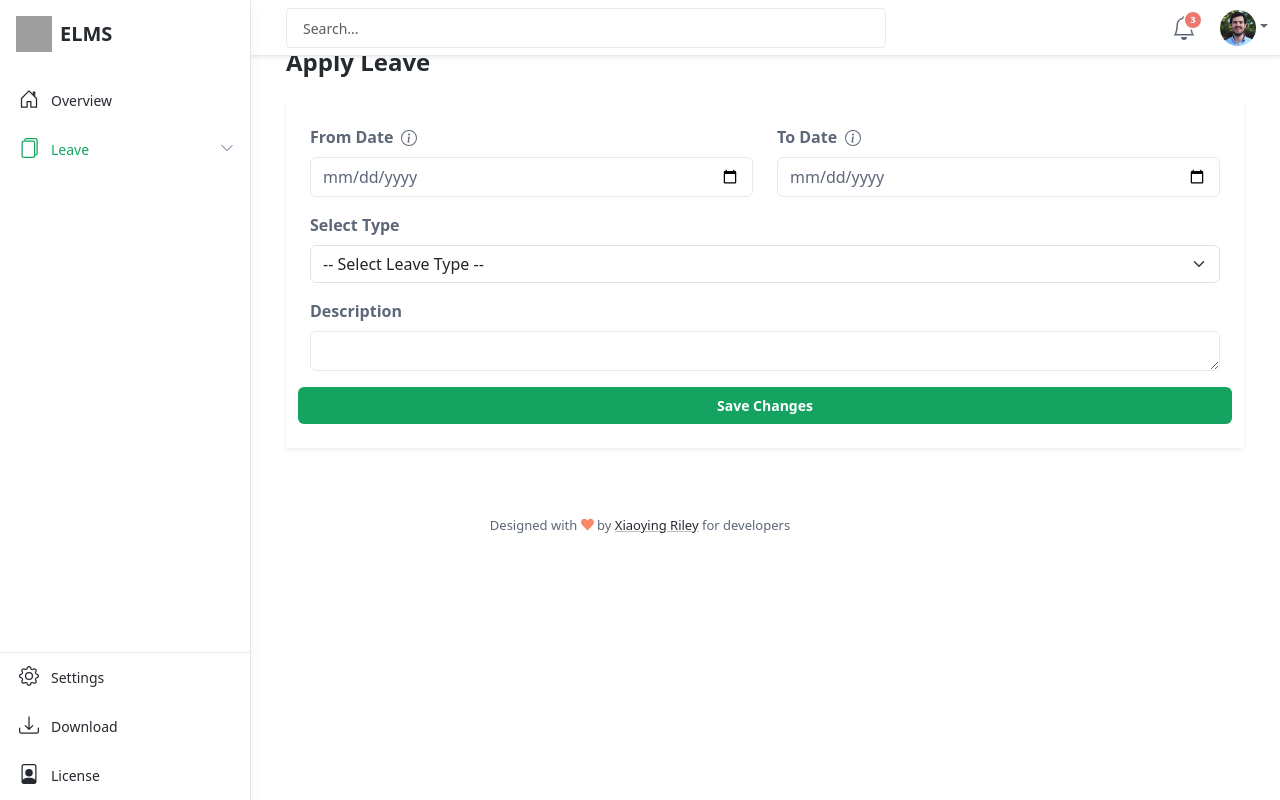
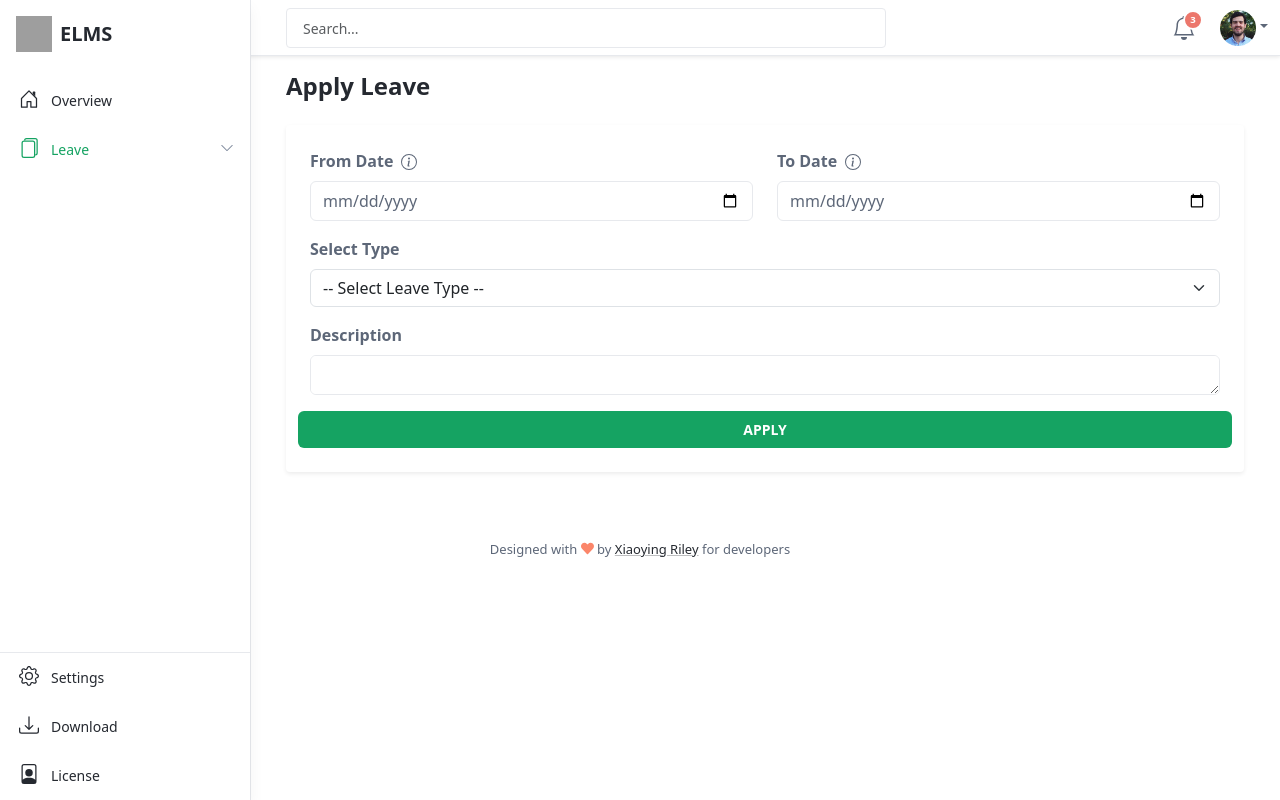
Before and after one commit to jonie20/Elms, a Django app: page /account/apply_leave/ in a window 1280 px wide. Run offline with Django 3.2, Linux system fonts and the light colour scheme; a user stored in the database is signed in; some libraries are stand-ins or nearby versions; grey boxes are pictures that could not be loaded.

```diff
--- a/user/templates/apply_leave.html
+++ b/user/templates/apply_leave.html
@@ -13,7 +13,7 @@
 
 	<div class="app-wrapper">
 
-		<div class="app-content pt-3 p-md-3 p-lg-4">
+		<div class="app-content pt-3 p-md-3 p-lg-4 mt-4">
 			<div class="container-xl">
 
 				<h1 class="app-page-title">Apply Leave</h1>
@@ -66,7 +66,7 @@
 									    <label for="setting-input-3" class="form-label">Description</label>
 										<textarea class="form-control" name="description" id="exampleFormControlTextarea1" rows="3"></textarea>
 									</div>
-									<button type="submit" class="btn app-btn-primary" >Save Changes</button>
+									<button type="submit" class="btn app-btn-primary" >APPLY</button>
 							    </form>
 						    </div><!--//app-card-body-->
 
--- a/user/views.py
+++ b/user/views.py
@@ -1,10 +1,14 @@
+from datetime import date
+
 from django.contrib import messages
+
 from django.shortcuts import render, redirect
 from django.views import View
 from django.contrib.auth import login, logout
 from django.contrib.auth.decorators import login_required
 from user.authentication import AccountAuthentication
 from user.models import Account, LeaveApplication
+from datetime import datetime, timedelta
 
 class RegisterView(View):
     def get(self, request):
@@ -64,22 +68,43 @@ def apply_leave(request):
         to_date = request.POST.get('to_date')
         description = request.POST.get('description')
 
-        # Validate fields (basic validation example)
-        if not leave_type or not from_date or not to_date or not description:
+        # Convert dates from strings to datetime objects
+        try:
+            from_date_obj = datetime.strptime(from_date, '%Y-%m-%d').date()
+            to_date_obj = datetime.strptime(to_date, '%Y-%m-%d').date()
+        except ValueError:
+            messages.error(request, "Invalid date format. Please try again.")
+            return redirect('apply_leave')
+
+        # Get current date and one month ahead
+        current_date = datetime.now().date()
+        max_date = current_date + timedelta(days=30)
+
+        # Validate dates
+        if not leave_type or not description:
             messages.error(request, "All fields are required. Please try again.")
-            return redirect('apply_leave.html')
-        else:
-            # Save the leave application
-            leave_application = LeaveApplication(
-                leave_type=leave_type,
-                from_date=from_date,
-                to_date=to_date,
-                description=description,
-                employee=request.user
-            )
-            leave_application.save()
-            messages.success(request, "Leave application submitted successfully.")
-            return redirect('index.html')  # Redirect to a leave list or dashboard
+            return redirect('apply_leave')
+        elif from_date_obj < current_date:
+            messages.error(request, "Start date cannot be in the past. Please select a valid date.")
+            return redirect('apply_leave')
+        elif from_date_obj > max_date:
+            messages.error(request, "Start date cannot be more than 1 month from today.")
+            return redirect('apply_leave')
+        elif to_date_obj < from_date_obj:
+            messages.error(request, "End date cannot be earlier than the start date.")
+            return redirect('apply_leave')
+
+        # Save the leave application
+        leave_application = LeaveApplication(
+            leave_type=leave_type,
+            from_date=from_date_obj,
+            to_date=to_date_obj,
+            description=description,
+            employee=request.user
+        )
+        leave_application.save()
+        messages.success(request, "Leave application submitted successfully.")
+        return redirect('dash')  # Redirect to a leave list or dashboard
 
     return render(request, 'apply_leave.html')
 
```
Also changed, not shown: user/admin.py (+14 -1 lines), db.sqlite3.
